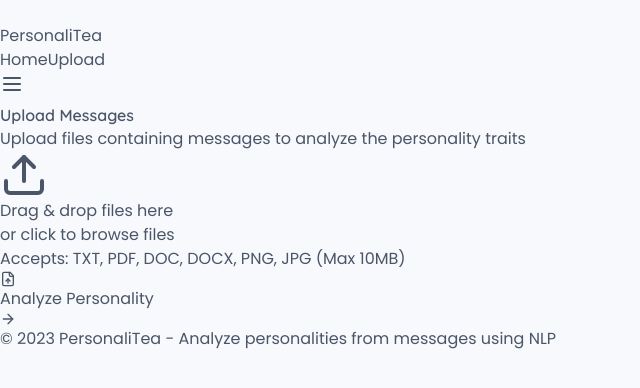
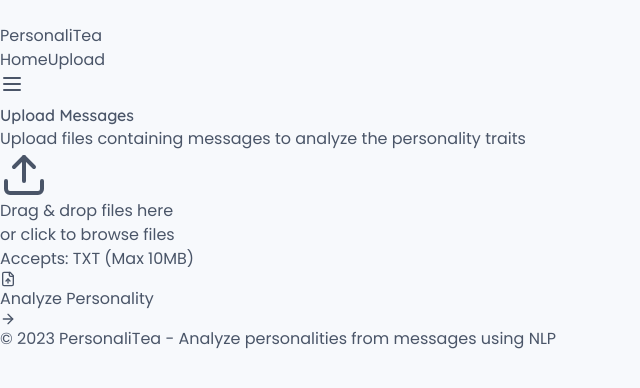
Before and after one commit to varsha-pai/PersonaliTea, a React (Vite) app: page /upload in a window 1280 px wide. Shown: the top 388 px of the page, without its empty margins (0-640 px from the left). Built offline with nearby package versions, Linux system fonts and the light colour scheme; what sentiment would draw is missing.

Commit message:
Restrict file types to TXT only in Upload component
Updated error messages to reflect allowed file types.

```diff
--- a/src/pages/Upload.tsx
+++ b/src/pages/Upload.tsx
@@ -44,7 +44,7 @@ const UploadPage = () => {
       if (rejection?.errors[0]?.code === 'file-too-large') {
         setError('File is too large. Maximum size is 10MB.');
       } else {
-        setError('Invalid file type. Please upload text, PDF, DOC, DOCX, or image files.');
+        setError('Invalid file type. Please upload text, txt files.');
       }
     }
   });
@@ -119,7 +119,7 @@ const UploadPage = () => {
             or click to browse files
           </p>
           <p className="text-xs text-gray-400">
-            Accepts: TXT, PDF, DOC, DOCX, PNG, JPG (Max 10MB)
+            Accepts: TXT (Max 10MB)
           </p>
         </div>
 
```
